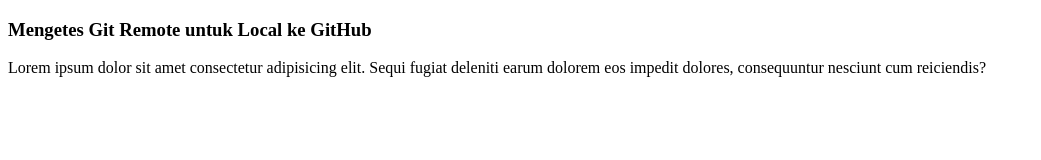
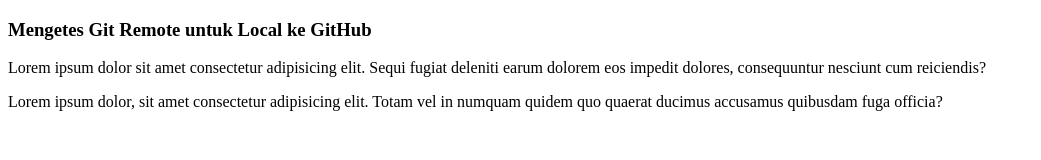
Before and after one commit to Thesslow/remote-test-2, a plain HTML site: page index.html in a window 1280 px wide. Shown: the whole page, without its empty margins (0-1041 px from the left). Drawn offline with Linux system fonts and the light colour scheme.

Commit message:
Menambahkan Paragraf lain

```diff
--- a/index.html
+++ b/index.html
@@ -9,5 +9,6 @@
   <body>
     <h3>Mengetes Git Remote untuk Local ke GitHub</h3>
     <p>Lorem ipsum dolor sit amet consectetur adipisicing elit. Sequi fugiat deleniti earum dolorem eos impedit dolores, consequuntur nesciunt cum reiciendis?</p>
+    <p>Lorem ipsum dolor, sit amet consectetur adipisicing elit. Totam vel in numquam quidem quo quaerat ducimus accusamus quibusdam fuga officia?</p>
   </body>
 </html>
```
